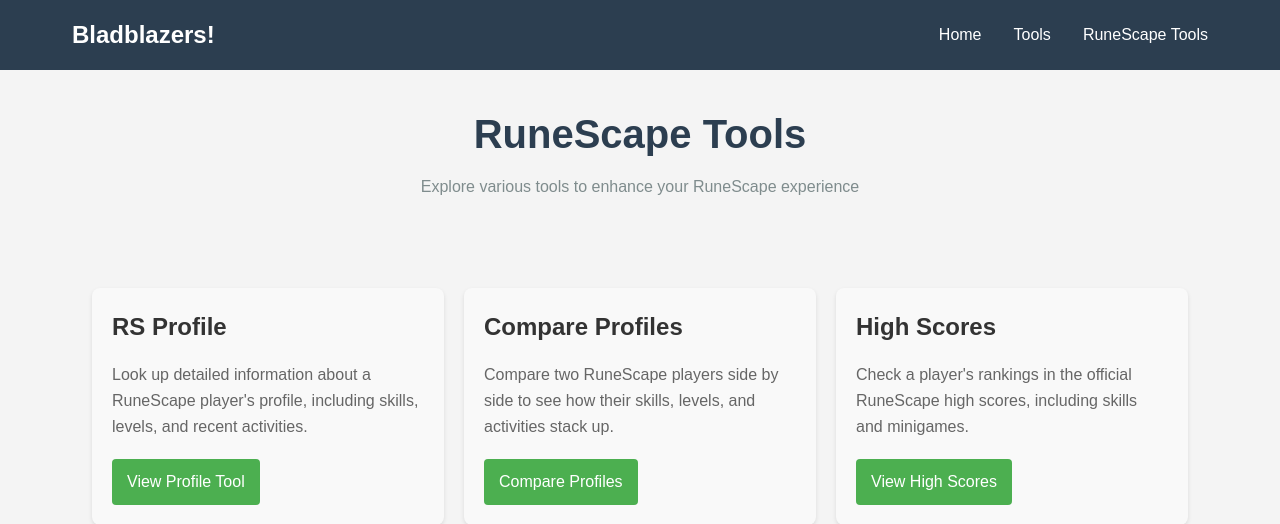
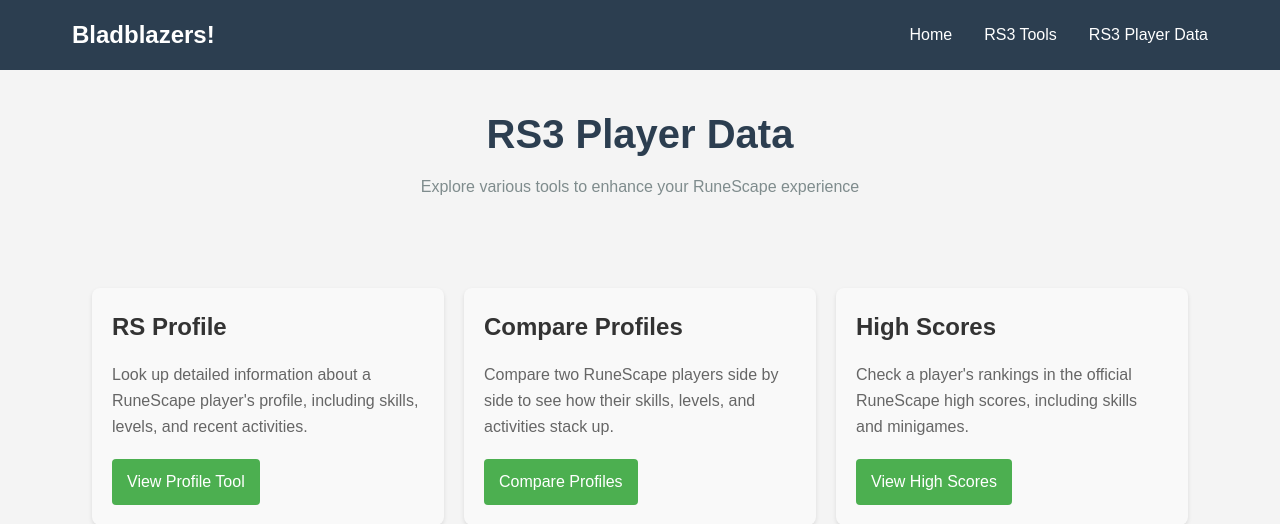
Before and after one commit to JeroenLam/rs_clan_website, a Flask app: page /rs-tools in a window 1280 px wide. Shown: the top 524 px of the page. Run offline with Flask 3, Linux system fonts and the light colour scheme.

Commit message:
refactor: Update navigation and page titles to RS3 Player Data and RS3 Tools

```diff
--- a/app.py
+++ b/app.py
@@ -10,11 +10,11 @@ def home():
 
 @app.route('/tools')
 def tools():
-    return render_template('tools.html', title='Game Tools')
+    return render_template('tools.html', title='RS3 Tools')
 
 @app.route('/rs-tools')
 def rs_tools():
-    return render_template('rs_tools.html', title='RuneScape Tools')
+    return render_template('rs_tools.html', title='RS3 Player Data')
 
 @app.route('/timeline', methods=['GET', 'POST'])
 def timeline():
--- a/templates/base.html
+++ b/templates/base.html
@@ -55,9 +55,9 @@
             <div class="logo">Bladblazers!</div>
             <ul class="nav-links">
                 <li><a href="/">Home</a></li>
-                <li><a href="/tools">Tools</a></li>
+                <li><a href="/tools">RS3 Tools</a></li>
                 <li class="dropdown">
-                    <a href="/rs-tools" class="dropdown-toggle">RuneScape Tools</a>
+                    <a href="/rs-tools" class="dropdown-toggle">RS3 Player Data</a>
                     <ul class="dropdown-menu">
                         <li><a href="/profile">RS Profile</a></li>
                         <li><a href="/compare">Compare Profiles</a></li>
--- a/templates/rs_tools.html
+++ b/templates/rs_tools.html
@@ -2,7 +2,7 @@
 
 {% block content %}
 <section class="page-header">
-    <h1>RuneScape Tools</h1>
+    <h1>RS3 Player Data</h1>
     <p>Explore various tools to enhance your RuneScape experience</p>
 </section>
 
```
